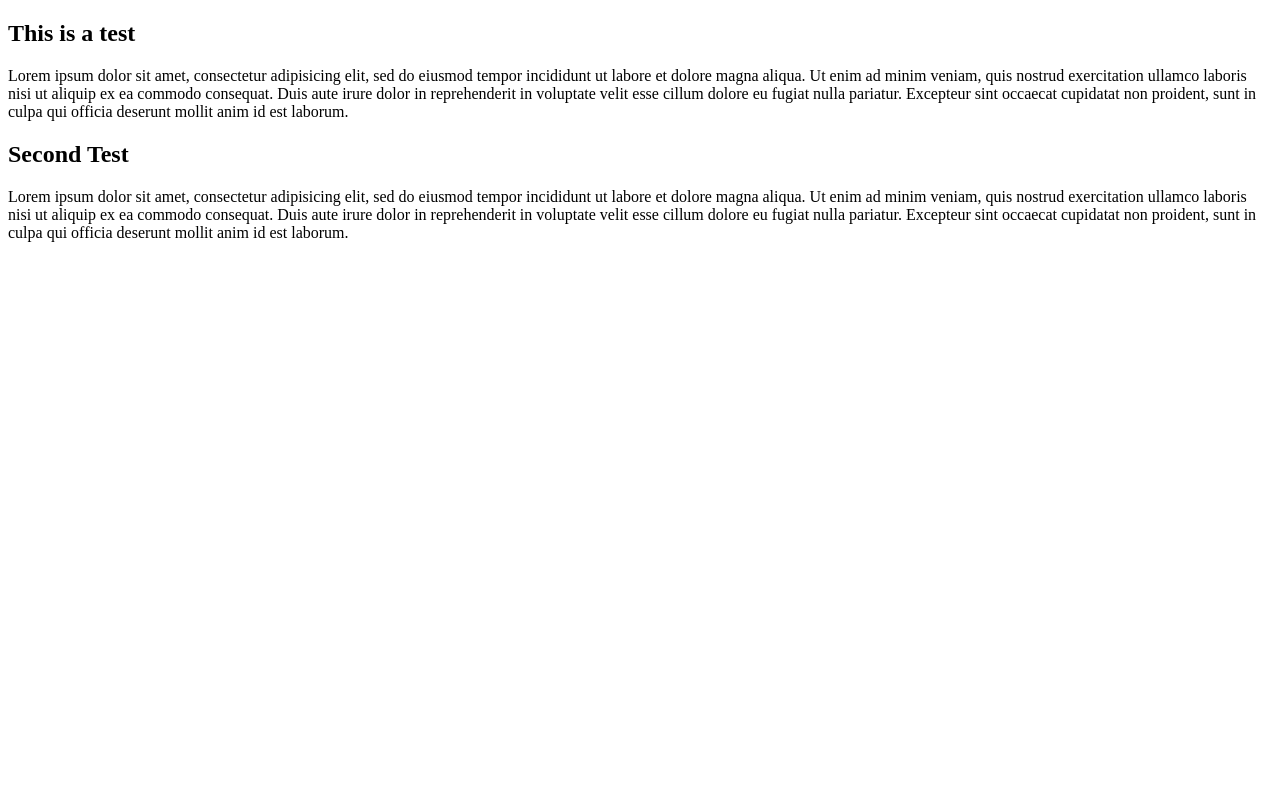
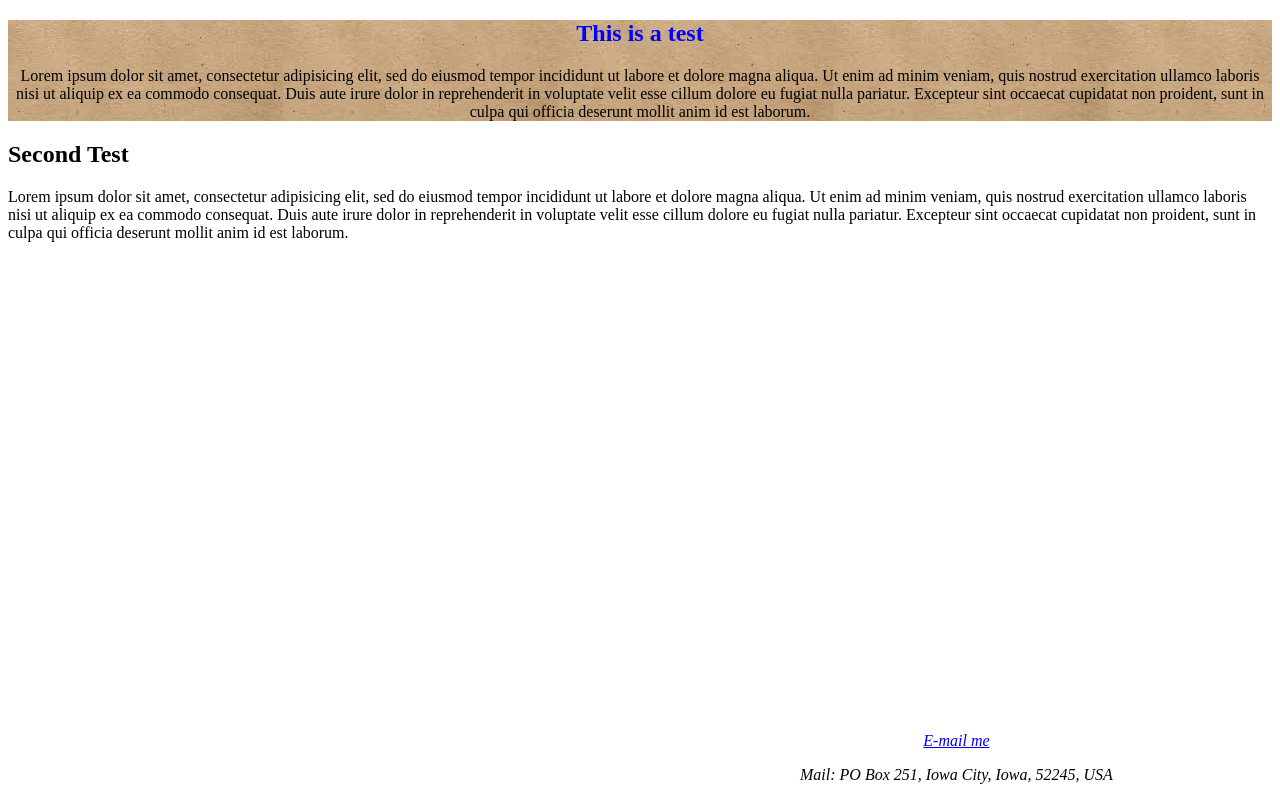
Before and after one commit to tonymoooon543/Coding-Projects, a plain HTML site: page Website testing/index.html in a window 1280 px wide. Drawn offline with Linux system fonts and the light colour scheme.

Commit message:
CSS Testing

```diff
--- a/Website testing/index.html
+++ b/Website testing/index.html
@@ -7,12 +7,18 @@
   </head>
   <body>
     <div class="main">
-      <h2>This is a test</h2>
+      <h2 class="h2main">This is a test</h2>
       <p>Lorem ipsum dolor sit amet, consectetur adipisicing elit, sed do eiusmod tempor incididunt ut labore et dolore magna aliqua. Ut enim ad minim veniam, quis nostrud exercitation ullamco laboris nisi ut aliquip ex ea commodo consequat. Duis aute irure dolor in reprehenderit in voluptate velit esse cillum dolore eu fugiat nulla pariatur. Excepteur sint occaecat cupidatat non proident, sunt in culpa qui officia deserunt mollit anim id est laborum.</p>
     </div>
     <div class="second">
       <h2>Second Test</h2>
       <p>Lorem ipsum dolor sit amet, consectetur adipisicing elit, sed do eiusmod tempor incididunt ut labore et dolore magna aliqua. Ut enim ad minim veniam, quis nostrud exercitation ullamco laboris nisi ut aliquip ex ea commodo consequat. Duis aute irure dolor in reprehenderit in voluptate velit esse cillum dolore eu fugiat nulla pariatur. Excepteur sint occaecat cupidatat non proident, sunt in culpa qui officia deserunt mollit anim id est laborum.</p>
     </div>
+    <footer>
+      <address class="footer">
+        <a href="mailto:tonymoooon543@gmail.com?subject=feedback">E-mail me</a>
+        <p>Mail: PO Box 251, Iowa City, Iowa, 52245, USA</p>
+      </address>
+    </footer>
   </body>
 </html>
--- a/Website testing/style.css
+++ b/Website testing/style.css
@@ -1,3 +1,15 @@
-#main {
-  background-image:
+.main {
+  background-image: url(paper.png);
+  text-align: center;
 }
+
+.main h2 {
+  color: blue;
+}
+
+footer {
+  position: fixed;
+  text-align: center;
+  bottom: 0px;
+  left: 800px;
+}
```
